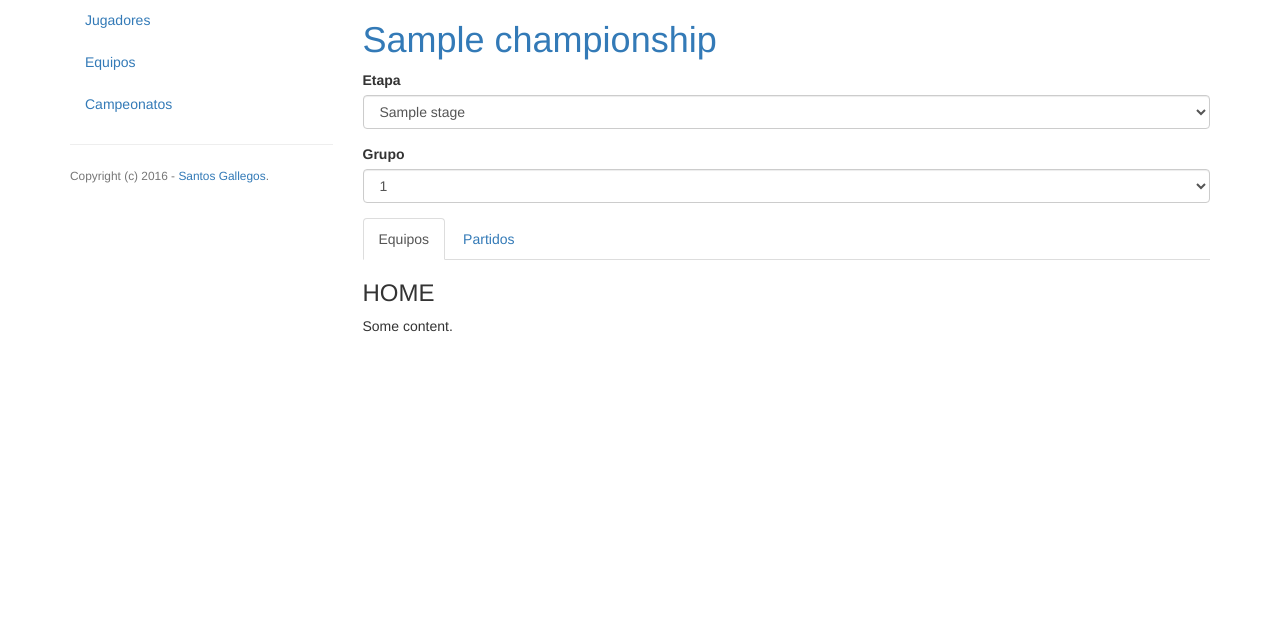
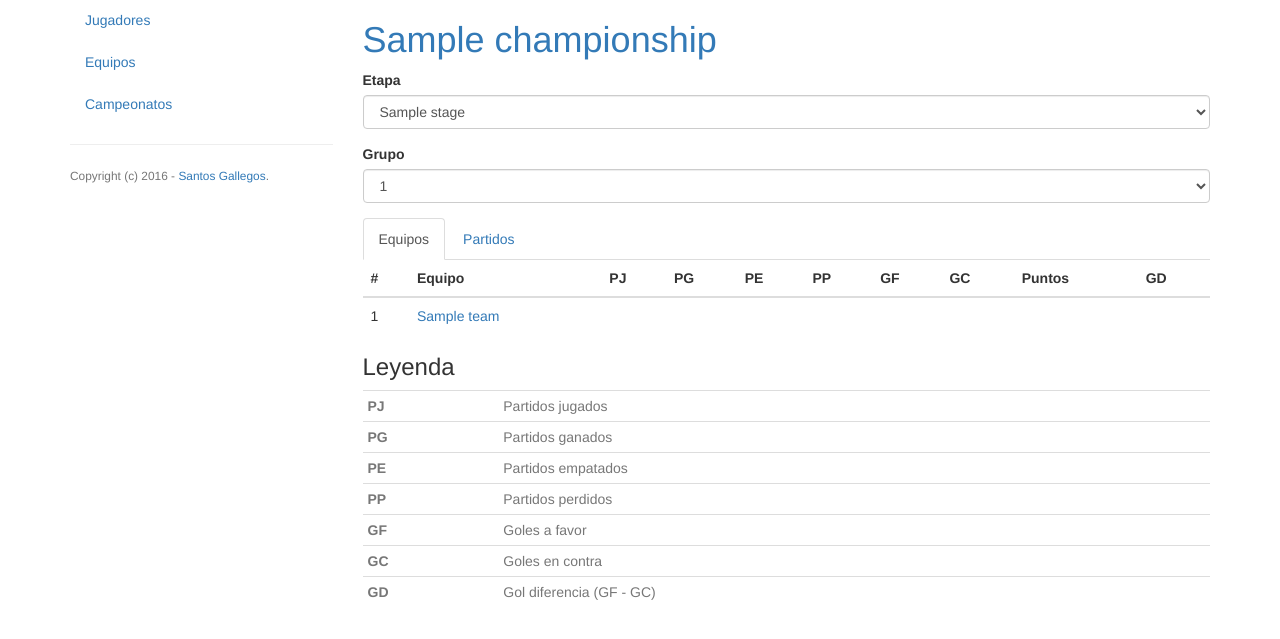
Before and after one commit to stsewd/fbcm, a Flask app: template fbcm/templates/stage.html in a window 1280 px wide. Shown: the top 639 px of the page. Run offline with Flask 2, Linux system fonts and the light colour scheme; the template is opened without the code that fills it: most values are stand-ins (such as "Sample title", 1, 10 or a date in 2020); some libraries are stand-ins or nearby versions.

Commit message:
Add template/view for start stage

```diff
--- a/fbcm/templates/championship.html
+++ b/fbcm/templates/championship.html
@@ -22,7 +22,7 @@
   <a class="btn btn-primary" href="{{ url_for('stages', championship_id=championship.id, stage=0, group=1) }}">
     Empezar/Reanudar
   </a>
-<buttom class="btn btn-secondary" disabled>Top Jugadores</buttom>
+  <buttom class="btn btn-secondary" disabled>Top Jugadores</buttom>
 </div>
 
 <h2>Equipos</h2>
--- a/fbcm/templates/players.html
+++ b/fbcm/templates/players.html
@@ -35,7 +35,9 @@
         {{ loop.index }}
       </td>
       <td>
-        <a href="{{ url_for('players', id=player.id) }}">{{ player.id }}</a>
+        <a href="{{ url_for('players', id=player.id) }}">
+          {{ player.id }}
+        </a>
       </td>
       <td>{{ player.name }}</td>
       <td>{{ player.lastname }}</td>
--- a/fbcm/templates/stage.html
+++ b/fbcm/templates/stage.html
@@ -57,18 +57,132 @@
 
   <div class="tab-content">
     <div id="teams" class="tab-pane fade in active">
-			<h3>HOME</h3>
-			<p>Some content.</p>
+      <table class="table table-hover">
+        <thead>
+          <tr>
+            <th>#</th>
+            <th>Equipo</th>
+            <th>PJ</th>
+            <th>PG</th>
+            <th>PE</th>
+            <th>PP</th>
+            <th>GF</th>
+            <th>GC</th>
+            <th>Puntos</th>
+            <th>GD</th>
+          </tr>
+        </thead>
+        <tbody>
+          {% for team_championship in stage.get_teams(group) %}
+          {% set team = team_championship.team %}
+          <tr>
+            <td scope="row">
+              {{ loop.index }}
+            </td>
+            <td>
+              <a href="{{ url_for('teams', id=team.id) }}">
+                {{ team.name }}
+              </a>
+            </td>
+            <td></td>
+            <td></td>
+            <td></td>
+            <td></td>
+            <td></td>
+            <td></td>
+            <td></td>
+            <td></td>
+          </tr>
+          {% endfor %}
+        </tbody>
+      </table>
+
+      <h3>Leyenda</h3>
+      <table class="table table-condensed text-muted">
+        <tr>
+          <th>PJ</th>
+          <td>Partidos jugados</td>
+        </tr>
+        <tr>
+          <th>PG</th>
+          <td>Partidos ganados</td>
+        </tr>
+        <tr>
+          <th>PE</th>
+          <td>Partidos empatados</td>
+        </tr>
+        <tr>
+          <th>PP</th>
+          <td>Partidos perdidos</td>
+        </tr>
+        <tr>
+          <th>GF</th>
+          <td>Goles a favor</td>
+        </tr>
+        <tr>
+          <th>GC</th>
+          <td>Goles en contra</td>
+        </tr>
+        <tr>
+          <th>GD</th>
+          <td>Gol diferencia (GF - GC)</td>
+        </tr>
+      </table>
+
     </div>
+
     <div id="matches" class="tab-pane fade">
-			<h3>Menu 1</h3>
-			<p>Some content in menu 1.</p>
+      <table class="table table-hover">
+        <thead>
+          <tr>
+            <th>#</th>
+            <th>Equipo/Goles</th>
+            <th>Equipo/Goles</th>
+            <th>Ronda</th>
+          </tr>
+        </thead>
+        <tbody>
+          {% for match in stage.get_matches(group) %}
+          {% set bg = "bg-success" if match.is_finish else "" %}
+          <tr class="{{ bg }}">
+            <td scope="row">
+              {{ loop.index }}
+            </td>
+            {% for team_match in match.team_matches %}
+            {% set team = team_match.team.team %}
+            <td>
+              <a href="{{ url_for('teams', id=team.id) }}">
+                {{ team.name }}
+              </a>
+              -
+              0
+            </td>
+            {% endfor %}
+            <td>
+              {{ match.round }}
+            </td>
+          </tr>
+          {% endfor %}
+        </tbody>
+      </table>
+
+
+      <h3>Leyenda</h3>
+      <table class="table table-condensed text-muted">
+        <tr>
+          <td class="bg-default">Partido por jugar</td>
+        </tr>
+        <tr>
+          <td class="bg-success">Partido jugado</td>
+        </tr>
+      </table>
     </div>
   </div>
 
 </div>
 
 {% endblock %}
+
 
 {% block scripts %}
 <script>
--- a/fbcm/views.py
+++ b/fbcm/views.py
@@ -252,8 +252,21 @@ def stages(championship_id):
         group=group,
         stages=championship.stages.select().order_by(
             lambda stage: stage.id
-        )
+        ),
     )
+
+
+@app.route(
+    '/championships/<championship_id>/stages/<stage_id>/start',
+    methods=['GET']
+)
+@db_session
+def start_stage(championship_id, stage_id):
+    stage = Stage.get(id=stage_id)
+    if not stage or not stage.matches.is_empty():
+        abort(404)
+    stage.create_matches()
+    return redirect(url_for('stages', championship_id=championship_id))
 
 
 @app.errorhandler(FbcmError)
```
Lines whose indentation alone changed are shown as unchanged.
